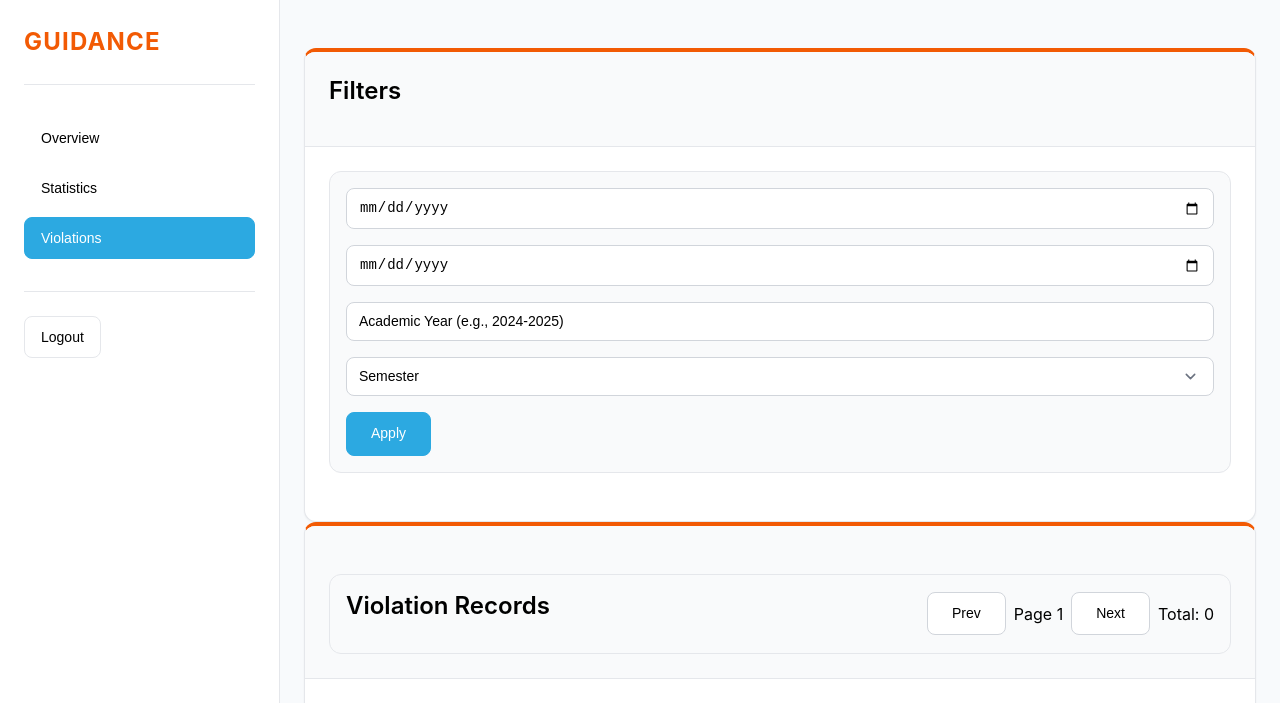
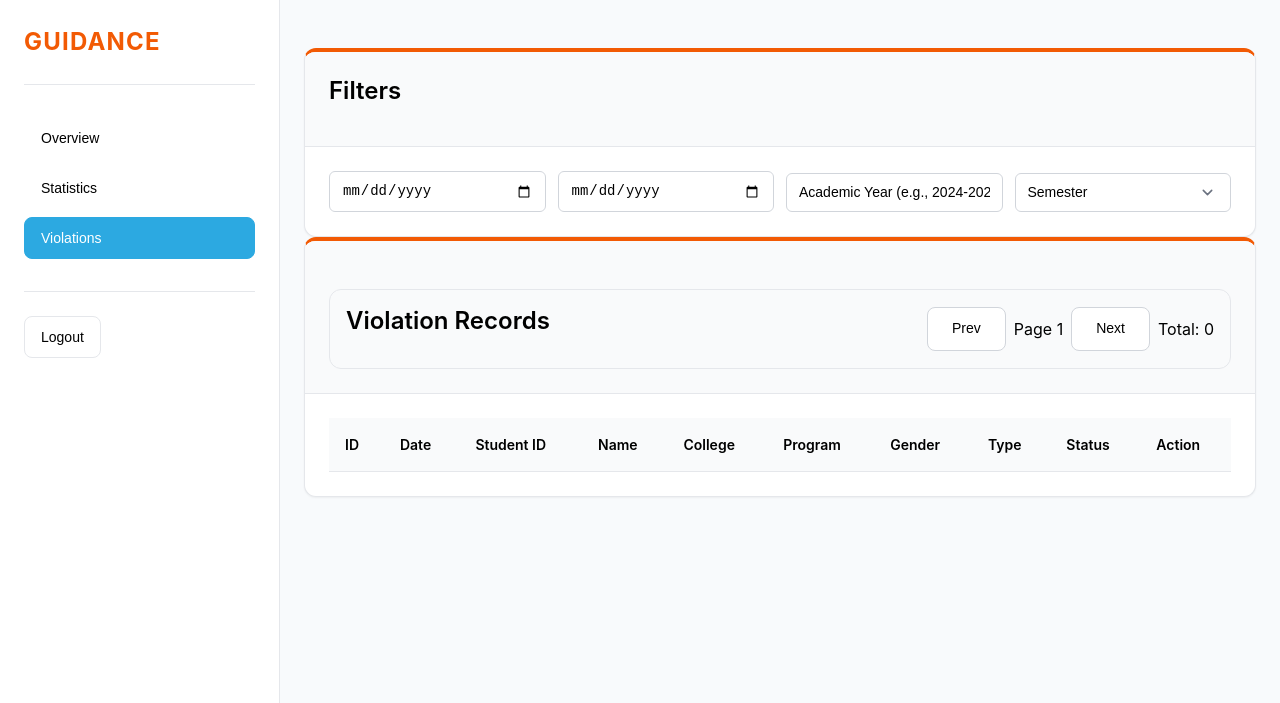
Before and after one commit to NaldCapuno/dress-v2, a Flask app: template templates/guidance_dashboard.html in a window 1280 px wide, after a click on "Violations". Shown: the top 703 px of the page. Run offline with Flask 3, Linux system fonts and the light colour scheme; the template is opened without the code that fills it, so the values that code supplies are empty.

Commit message:
update UI

```diff
--- a/templates/guidance_dashboard.html
+++ b/templates/guidance_dashboard.html
@@ -117,6 +117,19 @@
             };
         }
         function applyFilters() { page = 1; loadViolations(); loadAnalytics(); }
+        function attachAutoFilterListeners() {
+            const config = [
+                { id: 'start', event: 'change' },
+                { id: 'end', event: 'change' },
+                { id: 'academic_year', event: 'input' },
+                { id: 'semester', event: 'change' },
+            ];
+            config.forEach(({ id, event }) => {
+                const el = document.getElementById(id);
+                if (!el) return;
+                el.addEventListener(event, () => applyFilters());
+            });
+        }
         function prevPage() { if (page > 1) { page--; loadViolations(); } }
         function nextPage() { page++; loadViolations(); }
 
@@ -182,8 +195,50 @@
             renderBarChart('ov-gender', data.by_gender || []);
         }
 
-        window.addEventListener('DOMContentLoaded', () => { renderOverview(); loadViolations(); loadAnalytics(); });
+        window.addEventListener('DOMContentLoaded', () => { attachAutoFilterListeners(); renderOverview(); loadViolations(); loadAnalytics(); });
     </script>
+    <style>
+        #violations-section .dashboard-filters {
+            display: grid;
+            grid-template-columns: repeat(auto-fit, minmax(140px, 1fr));
+            gap: 0.75rem;
+            align-items: end;
+            padding: 0;
+            background-color: transparent;
+            border: none;
+            margin-bottom: 0;
+        }
+        #violations-section .dashboard-filters input,
+        #violations-section .dashboard-filters select {
+            min-width: 0;
+            padding: 0.5rem 0.75rem;
+            border: 1px solid #d1d5db;
+            border-radius: 0.375rem;
+            font-size: 0.875rem;
+            background-color: #ffffff;
+            transition: all 0.2s;
+            width: 100%;
+        }
+        #violations-section .dashboard-filters input:focus,
+        #violations-section .dashboard-filters select:focus {
+            outline: none;
+            border-color: #f25a04;
+            box-shadow: 0 0 0 3px rgba(242, 90, 4, 0.1);
+        }
+        #violations-section .dashboard-filters input[type="date"] {
+            padding-right: 0.75rem;
+        }
+        #violations-section .dashboard-filters button {
+            padding: 0.5rem 1.25rem;
+            font-size: 0.875rem;
+            white-space: nowrap;
+        }
+        @media (max-width: 768px) {
+            #violations-section .dashboard-filters {
+                grid-template-columns: 1fr;
+            }
+        }
+    </style>
 </head>
 <body>
     <div class="dashboard-shell">
@@ -339,7 +394,6 @@
                             <option value="1">1</option>
                             <option value="2">2</option>
                         </select>
-                        <button class="btn btn-primary" onclick="applyFilters()">Apply</button>
                     </div>
                 </div>
             </div>
```
Also changed, not shown: templates/dean_dashboard.html (+13 -2 lines), templates/index.html (+22 -0 lines), templates/osas_dashboard.html (+62 -1 lines).
